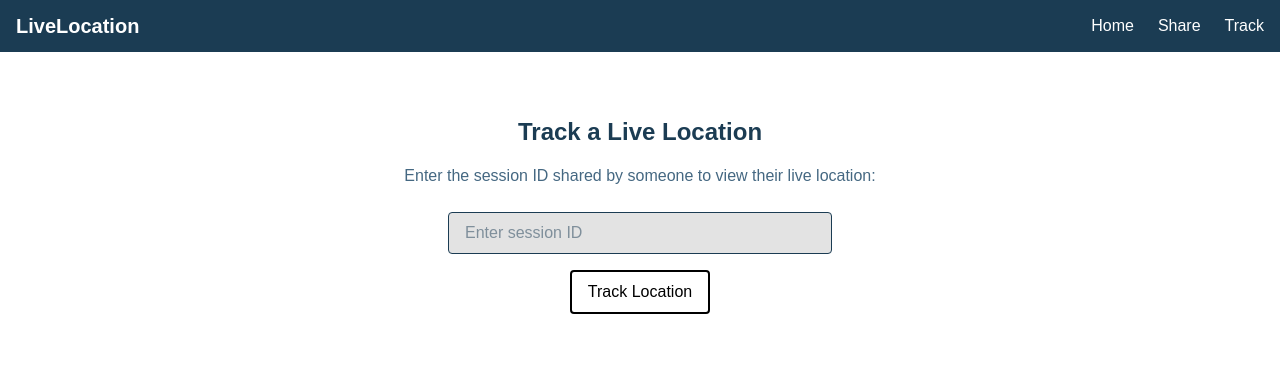
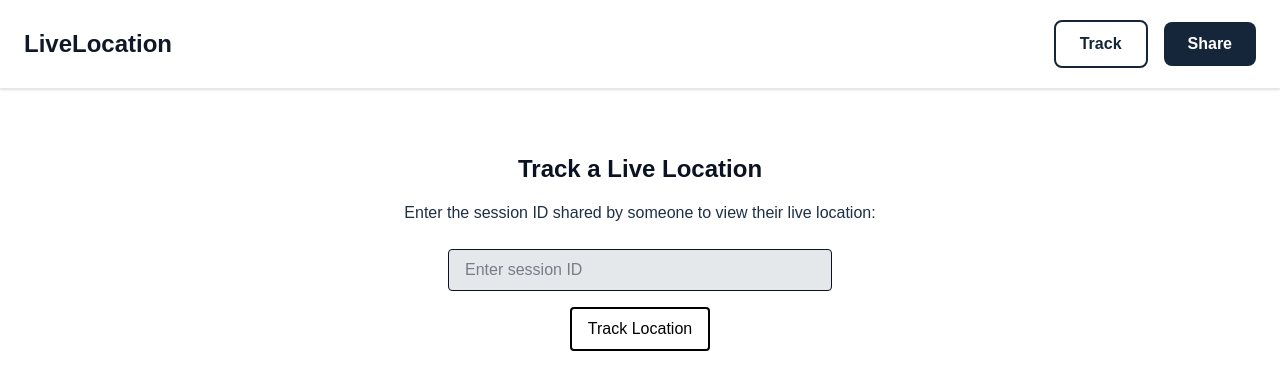
Before and after one commit to Salmankhancodes/live-location-app, a Next.js app: page /track-location in a window 1280 px wide. Shown: the top 390 px of the page. Built offline with nearby package versions, Linux system fonts and the light colour scheme.

Commit message:
Improved landing page, navbar and added globe animation

```diff
--- a/src/app/globals.css
+++ b/src/app/globals.css
@@ -4,40 +4,52 @@
 
   /* Background colors */
   .bg-header {
-    background-color: #1B3C53;
+    background-color: #0B1221;
   }
 
+  /* deep navy */
   .bg-primary {
-    background-color: #234C6A;
+    background-color: #16263A;
   }
 
+  /* dark blue surface */
   .bg-secondary {
-    background-color: #456882;
+    background-color: #1F2F46;
   }
 
+  /* muted blue */
   .bg-surface {
-    background-color: #E3E3E3;
+    background-color: #E4E8EB;
   }
 
+  /* soft light grey */
   .bg-canvas {
     background-color: #FFFFFF;
   }
 
+  .bg-accent {
+    background-color: #3EC6D0;
+  }
+
+  .text-accent {
+    color: #3EC6D0;
+  }
+
   /* Text colors */
   .text-header {
-    color: #1B3C53;
+    color: #0B1221;
   }
 
   .text-primary {
-    color: #234C6A;
+    color: #16263A;
   }
 
   .text-secondary {
-    color: #456882;
+    color: #1F2F46;
   }
 
   .text-surface {
-    color: #E3E3E3;
+    color: #E4E8EB;
   }
 
   .text-canvas {
@@ -46,33 +58,21 @@
 
   /* Hover states */
   .hover-text-primary:hover {
-    color: #234C6A;
+    color: #3EC6D0;
   }
 
+  /* cyan on hover */
   .hover-bg-primary:hover {
-    background-color: #234C6A;
+    background-color: #1F2F46;
   }
 
-  /* Transition */
+  /* Smooth transitions */
   .transition-smooth {
     transition: all 0.2s ease-in-out;
   }
+}
 
-  /* Padding & rounded */
-  .px-2 {
-    padding-left: 0.5rem;
-    padding-right: 0.5rem;
-  }
 
-  .py-1 {
-    padding-top: 0.25rem;
-    padding-bottom: 0.25rem;
-  }
-
-  .rounded {
-    border-radius: 0.25rem;
-  }
-}
 
 :root {
   --background: #ffffff;
--- a/src/app/page.tsx
+++ b/src/app/page.tsx
@@ -1,32 +1,94 @@
 "use client";
-import Button from "@/components/button";
+import { useEffect, useState } from "react";
+import Globe from "@/components/globe";
+import LiveBadge from "@/components/livebadge";
 import Link from "next/link";
 
 export default function Home() {
+  const [isMounted, setIsMounted] = useState(false);
+
+  useEffect(() => {
+    setIsMounted(true);
+  }, []);
+
+  if (!isMounted) {
+    return null;
+  }
+
   return (
-    <div className="flex flex-col items-center justify-center min-h-[80vh] px-4 py-20 text-center">
-      {/* Heading */}
-      <h1 className="text-3xl md:text-4xl font-bold mb-4 text-header">
-        Welcome to LiveLocation
+    <div className="flex flex-col items-center justify-center px-4 sm:px-6 py-10 text-center mt-6 sm:mt-10 min-h-screen relative overflow-hidden">
+      {/* Soft Gradient Spotlight Background */}
+      <div className="absolute top-20 left-1/2 -translate-x-1/2 w-96 h-96 bg-gradient-radial from-primary/20 via-primary/5 to-transparent blur-3xl pointer-events-none"></div>
+
+      {/* make sure it is responsive */}
+      <div className="max-w-3xl w-full relative z-10">
+        <h1 className="text-2xl sm:text-4xl md:text-5xl lg:text-6xl font-bold mb-4 sm:mb-6 text-header">
+          Share your <LiveBadge /> location with ease — instantly, securely.
         </h1>
-
-      {/* Subheading */}
-      <p className="text-base md:text-lg mb-8 text-secondary max-w-md">
-        Track live locations seamlessly and efficiently.
+        {/* 2 liner sub heading */}
+        <p className="text-sm sm:text-base md:text-lg lg:text-xl mb-6 sm:mb-8 text-secondary leading-relaxed">
+          Whether you're meeting friends, coordinating with family, or ensuring safety, LiveLocation makes sharing your real-time location effortless and secure.
         </p>
-
-      {/* Buttons */}
-      <div className="flex flex-col sm:flex-row gap-4 w-full max-w-sm justify-center">
+        <div className="flex flex-col sm:flex-row gap-3 sm:gap-4 w-full max-w-sm justify-center mb-8 sm:mb-12 mx-auto px-2 sm:px-0">
           <Link href="/share-location">
-          <button className="w-full sm:w-auto bg-primary text-canvas px-6 py-3 rounded-lg">
+            <button className="w-full sm:w-auto bg-primary text-canvas px-4 sm:px-6 py-2 sm:py-3 rounded-lg font-medium text-sm sm:text-base hover:bg-opacity-90 transition-all duration-300 shadow-lg hover:shadow-2xl hover:shadow-primary/40 hover:-translate-y-1">
               Share My Location
             </button>
           </Link>
           <Link href="/track-location">
-          <button className="w-full sm:w-auto bg-secondary text-canvas px-6 py-3 rounded-lg">
+            <button className="w-full sm:w-auto border border-primary text-primary px-4 sm:px-6 py-2 sm:py-3 rounded-lg font-medium text-sm sm:text-base hover:bg-primary/5 transition-all duration-300 shadow-md hover:shadow-lg hover:shadow-primary/20 hover:-translate-y-1">
               Track Someone
             </button>
           </Link>
         </div>
-    </div>)
+        <div className="w-full flex justify-center">
+          <Globe />
+        </div>
+      </div>
+      {/* Feature Section */}
+      <div className="w-full px-4 sm:px-6 py-16 bg-canvas">
+        <div className="max-w-5xl mx-auto text-center mb-12">
+          <h2 className="text-2xl sm:text-3xl md:text-4xl font-bold text-header mb-4">
+            Built for real-world moments
+          </h2>
+          <p className="text-secondary text-sm sm:text-base max-w-2xl mx-auto">
+            Fast. Private. Reliable. LiveLocation is designed to help you stay
+            connected with the people who matter, exactly when it matters.
+          </p>
+        </div>
+
+        <div className="grid grid-cols-1 sm:grid-cols-2 md:grid-cols-3 gap-6 max-w-5xl mx-auto">
+
+          {/* CARD 1 */}
+          <div className="p-6 bg-white rounded-2xl border border-surface shadow-sm hover:shadow-xl hover:scale-[1.02] transition-all duration-300">
+            <div className="text-primary text-3xl mb-4">📡</div>
+            <h3 className="text-lg font-semibold text-header mb-2">Share Instantly</h3>
+            <p className="text-secondary text-sm leading-relaxed">
+              Start a session in one tap with a secure, anonymous session ID.
+            </p>
+          </div>
+
+          {/* CARD 2 */}
+          <div className="p-6 bg-white rounded-2xl border border-surface shadow-sm hover:shadow-xl hover:scale-[1.02] transition-all duration-300">
+            <div className="text-primary text-3xl mb-4">🛰️</div>
+            <h3 className="text-lg font-semibold text-header mb-2">Track in Real Time</h3>
+            <p className="text-secondary text-sm leading-relaxed">
+              Smooth map updates with live GPS movement as it happens.
+            </p>
+          </div>
+
+          {/* CARD 3 */}
+          <div className="p-6 bg-white rounded-2xl border border-surface shadow-sm hover:shadow-xl hover:scale-[1.02] transition-all duration-300">
+            <div className="text-primary text-3xl mb-4">🔒</div>
+            <h3 className="text-lg font-semibold text-header mb-2">Stay in Control</h3>
+            <p className="text-secondary text-sm leading-relaxed">
+              You choose when tracking ends. Sessions auto-expire for privacy.
+            </p>
+          </div>
+
+        </div>
+      </div>
+
+    </div>
+  );
 }
--- /dev/null
+++ b/src/components/globe.css
@@ -0,0 +1,51 @@
+/*
+Source - https://stackoverflow.com/a
+Posted by The Pragmatick, modified by community. See post 'Timeline' for change history
+Retrieved 2025-12-12, License - CC BY-SA 4.0
+*/
+
+/* Globe container styling */
+.globe-container {
+  background-color: transparent;
+  /* make sure only half sphere or semi circle is visible */
+  width: 600px;
+  height: 250px;
+  overflow-y: hidden;
+}
+
+#earth {
+  width: 600px;
+  height: 600px;
+  background: url(https://web.archive.org/web/20150807125159if_/http://www.noirextreme.com/digital/Earth-Color4096.jpg);
+  border-radius: 50%;
+  background-size: 410px;
+  box-shadow: inset 8px 36px 80px 36px rgb(0, 0, 0), inset -6px 0 12px 4px rgba(255, 255, 255, 0.3);
+  animation-name: rotate;
+  animation-duration: 12s;
+  animation-iteration-count: infinite;
+  animation-timing-function: linear;
+  -webkit-animation-name: rotate;
+  -webkit-animation-duration: 12s;
+  -webkit-animation-iteration-count: infinite;
+  -webkit-animation-timing-function: linear;
+}
+
+@keyframes rotate {
+  from {
+    background-position: 0px 0px;
+  }
+
+  to {
+    background-position: 610px 0px;
+  }
+}
+
+@-webkit-keyframes rotate {
+  from {
+    background-position: 0px 0px;
+  }
+
+  to {
+    background-position: 610px 0px;
+  }
+}
--- /dev/null
+++ b/src/components/globe.tsx
@@ -0,0 +1,16 @@
+
+// Source - https://stackoverflow.com/a
+// Posted by The Pragmatick, modified by community. See post 'Timeline' for change history
+// Retrieved 2025-12-12, License - CC BY-SA 4.0
+import React from 'react'
+import './globe.css'
+
+const Globe = () => {
+  return (
+    <div className='globe-container'>
+      <div id="earth" ></div>
+    </div>
+  )
+}
+
+export default Globe
--- /dev/null
+++ b/src/components/livebadge.tsx
@@ -0,0 +1,16 @@
+const LiveBadge = () => {
+  // it should be able to injected inside a sentence like "Share your [LiveBadge] location"
+  return (
+    <span className="inline-flex items-center gap-1 bg-black/15 backdrop-blur-md px-2 py-0.5 rounded-full border border-black/20 shadow-sm align-middle  transform rotate-342">
+      <span className="relative flex h-2.5 w-2.5">
+        < span className="animate-ping-slow absolute inline-flex h-full w-full rounded-full bg-red-500 opacity-75" ></span >
+        <span className="relative inline-flex rounded-full h-3 w-3 bg-red-600"></span>
+      </span >
+      <span className="text-sm font-semibold tracking-wide text-black">
+        LIVE
+      </span>
+    </span >
+  )
+}
+
+export default LiveBadge
--- a/src/components/navbar.tsx
+++ b/src/components/navbar.tsx
@@ -1,41 +1,64 @@
 "use client";
 import Link from 'next/link';
-import { Menu } from 'lucide-react';
+import { Menu, X } from 'lucide-react';
 import { useState } from 'react';
 
 export default function Navbar() {
   const [open, setOpen] = useState(false);
 
   return (
-    <nav className="bg-header px-4 py-3">
+    <nav className="sticky top-0 z-50 bg-white border-b border-gray-200 px-4 sm:px-6 py-5 shadow-sm">
+      <div className="max-w-7xl mx-auto">
         <div className="flex justify-between items-center">
-        {/* Brand */}
-        <div className="text-canvas text-xl font-semibold">LiveLocation</div>
+          {/* Logo */}
+          <Link href="/" className="flex items-center gap-2 group">
+            <div className="text-gray-900 text-2xl font-bold group-hover:text-primary transition-colors duration-300">
+              LiveLocation
+            </div>
+          </Link>
 
-        {/* Desktop Links */}
-        <ul className="hidden md:flex space-x-6 text-canvas">
-          <li><Link href="/">Home</Link></li>
-          <li><Link href="/share-location">Share</Link></li>
-          <li><Link href="/track-location">Track</Link></li>
-        </ul>
+          {/* Desktop CTA Buttons - Always Visible */}
+          <div className="hidden sm:flex items-center gap-3 sm:gap-4">
+            <Link href="/track-location">
+              <button className="px-4 sm:px-6 py-2.5 border-2 border-primary text-primary font-semibold rounded-lg hover:bg-primary/10 transition-all duration-300 text-sm sm:text-base">
+                Track
+              </button>
+            </Link>
+            <Link href="/share-location">
+              <button className="px-4 sm:px-6 py-2.5 bg-primary text-white font-semibold rounded-lg hover:shadow-lg hover:shadow-primary/40 transition-all duration-300 text-sm sm:text-base">
+                Share
+              </button>
+            </Link>
+          </div>
 
-        {/* Hamburger button */}
+          {/* Mobile Menu Button */}
           <button
-          className="md:hidden text-canvas"
+            className="sm:hidden text-gray-700 p-2 rounded-lg hover:bg-gray-100 transition-colors duration-300"
             onClick={() => setOpen(!open)}
+            aria-label="Toggle menu"
           >
-          <Menu size={24} />
+            {open ? <X size={24} /> : <Menu size={24} />}
           </button>
         </div>
 
         {/* Mobile Menu */}
         {open && (
-        <ul className="md:hidden mt-2 space-y-2 text-canvas">
-          <li><Link href="/">Home</Link></li>
-          <li><Link href="/share">Share</Link></li>
-          <li><Link href="/track">Track</Link></li>
-        </ul>
+          <div className="sm:hidden mt-4 pb-4 space-y-3 border-t border-gray-200 pt-4">
+            <div className="flex gap-3 pt-2">
+              <Link href="/track-location" className="flex-1" onClick={() => setOpen(false)}>
+                <button className="w-full px-4 py-2.5 border-2 border-primary text-primary font-semibold rounded-lg hover:bg-primary/10 transition-all duration-300">
+                  Track
+                </button>
+              </Link>
+              <Link href="/share-location" className="flex-1" onClick={() => setOpen(false)}>
+                <button className="w-full px-4 py-2.5 bg-primary text-white font-semibold rounded-lg hover:shadow-lg transition-all duration-300">
+                  Share
+                </button>
+              </Link>
+            </div>
+          </div>
         )}
+      </div>
     </nav>
   );
 }
```
Also changed, not shown: 1 other file (tests, documents, lock files or other folders). Lines whose indentation alone changed are shown as unchanged.
